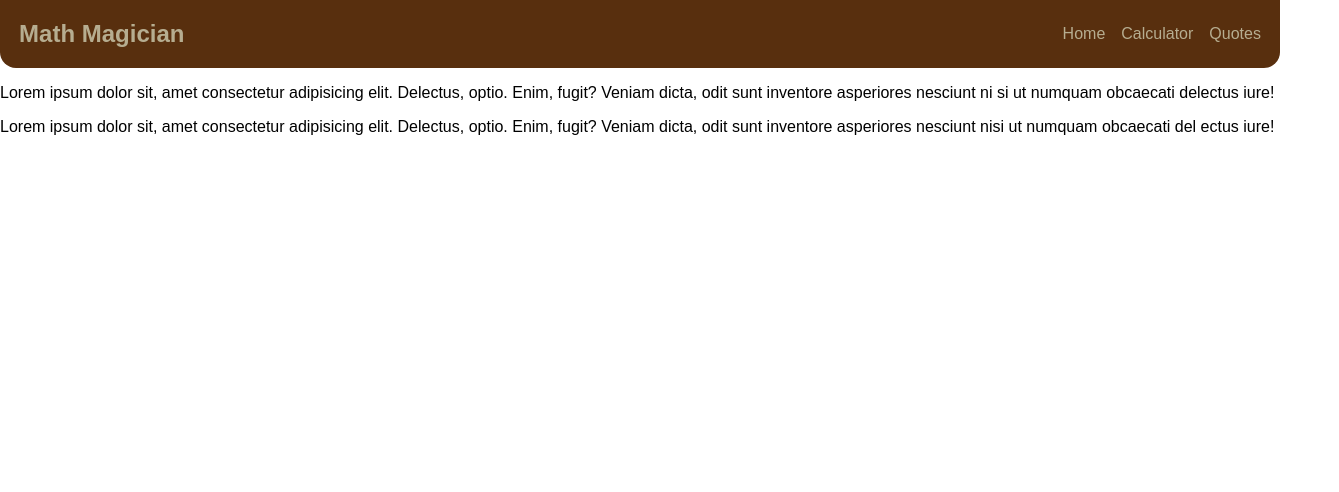
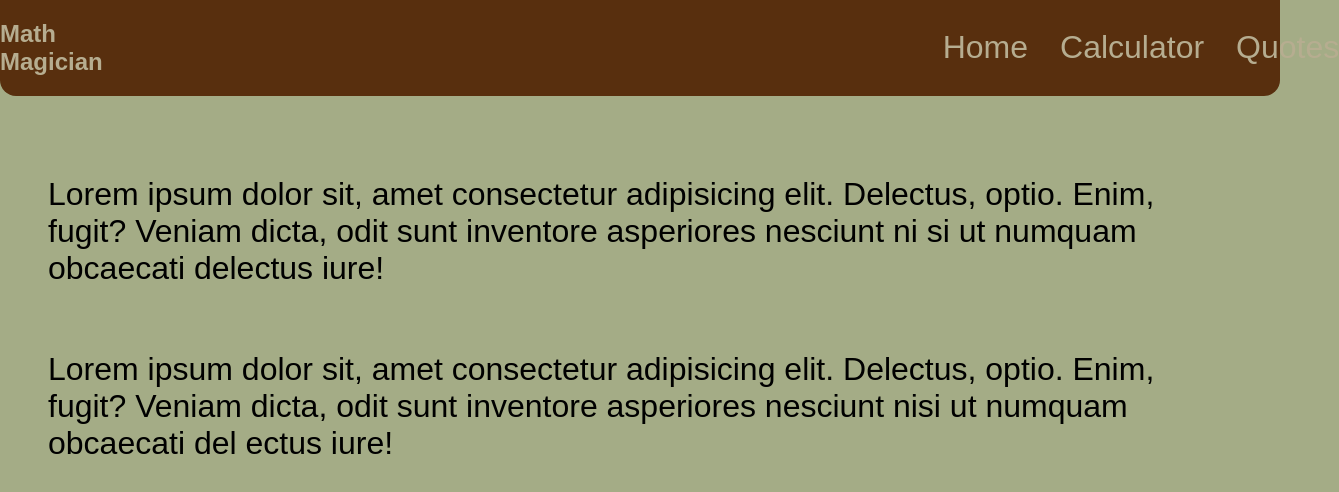
Before and after one commit to Micky373/math_magicians, a React (Create React App) app: page /Quotes in a window 1280 px wide. Shown: the top 492 px of the page, 1339 px wide, since content can reach past the window. Built offline with nearby package versions, Linux system fonts and the light colour scheme; a web font is replaced by a local one.

Commit message:
Finalize the desktop version styling using basic styling

```diff
--- a/src/App.css
+++ b/src/App.css
@@ -1,12 +1,14 @@
 body {
   margin: 0;
   font-family: Quintessential, sans-serif;
+  background-color: #a4ac86;
 }
 
 li,
 a {
   color: #b6ad90;
   text-decoration: none;
+  font-size: 2rem;
 }
 
 nav {
@@ -18,15 +20,11 @@ nav {
   border-radius: 0 0 1rem 1rem;
 }
 
-nav h1 {
-  color: #b6ad90;
-}
-
 .nav_links {
   display: flex;
   list-style: none;
   justify-content: space-between;
-  gap: 1rem;
+  gap: 2rem;
 }
 
 button {
--- a/src/components/Home.js
+++ b/src/components/Home.js
@@ -1,7 +1,12 @@
 import React from 'react';
 
+const HomePageStyling = {
+  padding: '2rem',
+  fontSize: '1.5rem',
+};
+
 const Home = () => (
-  <div>
+  <div className="home_page" style={HomePageStyling}>
     <p>
       Lorem ipsum dolor sit amet consectetur adipisicing
       elit.
--- a/src/components/Navbar.js
+++ b/src/components/Navbar.js
@@ -1,9 +1,13 @@
 import React from 'react';
 import { Link } from 'react-router-dom';
 
+const HeaderStyle = {
+  color: '#b6ad90',
+};
+
 const Navbar = () => (
   <nav>
-    <h1>Math Magician</h1>
+    <h1 style={HeaderStyle}>Math Magician</h1>
     <ul className="nav_links">
       <Link to="/"><li>Home</li></Link>
       <Link to="/Calculator"><li>Calculator</li></Link>
--- a/src/components/Quotes.js
+++ b/src/components/Quotes.js
@@ -1,7 +1,16 @@
 import React from 'react';
 
+const QuotesPageStyling = {
+  display: 'flex',
+  alignItems: 'center',
+  justifyContent: 'center',
+  flexDirection: 'column',
+  fontSize: '2rem',
+  padding: '3rem',
+};
+
 const Quotes = () => (
-  <div>
+  <div style={QuotesPageStyling}>
     <p>
       Lorem ipsum dolor sit,
       amet consectetur adipisicing
```
